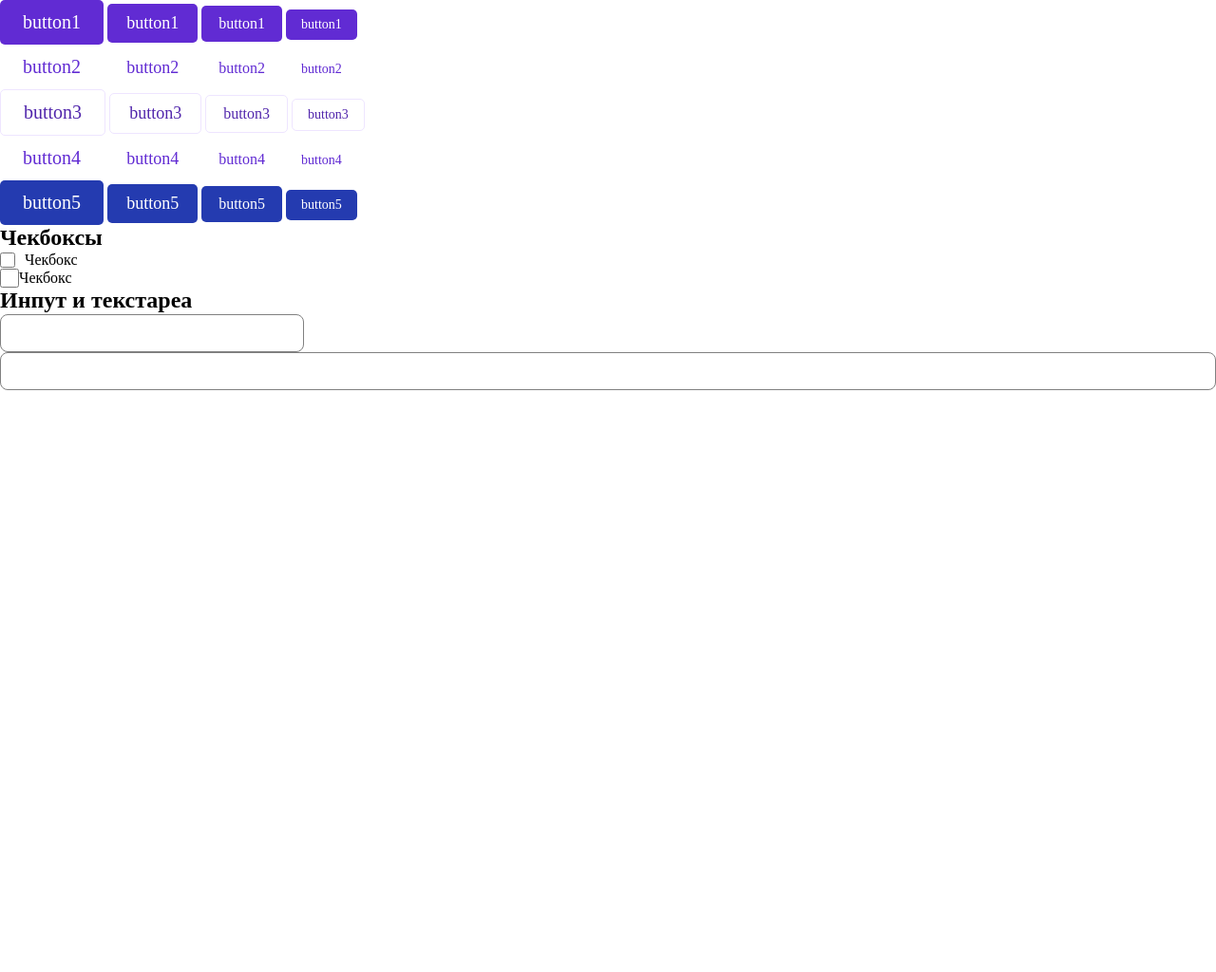
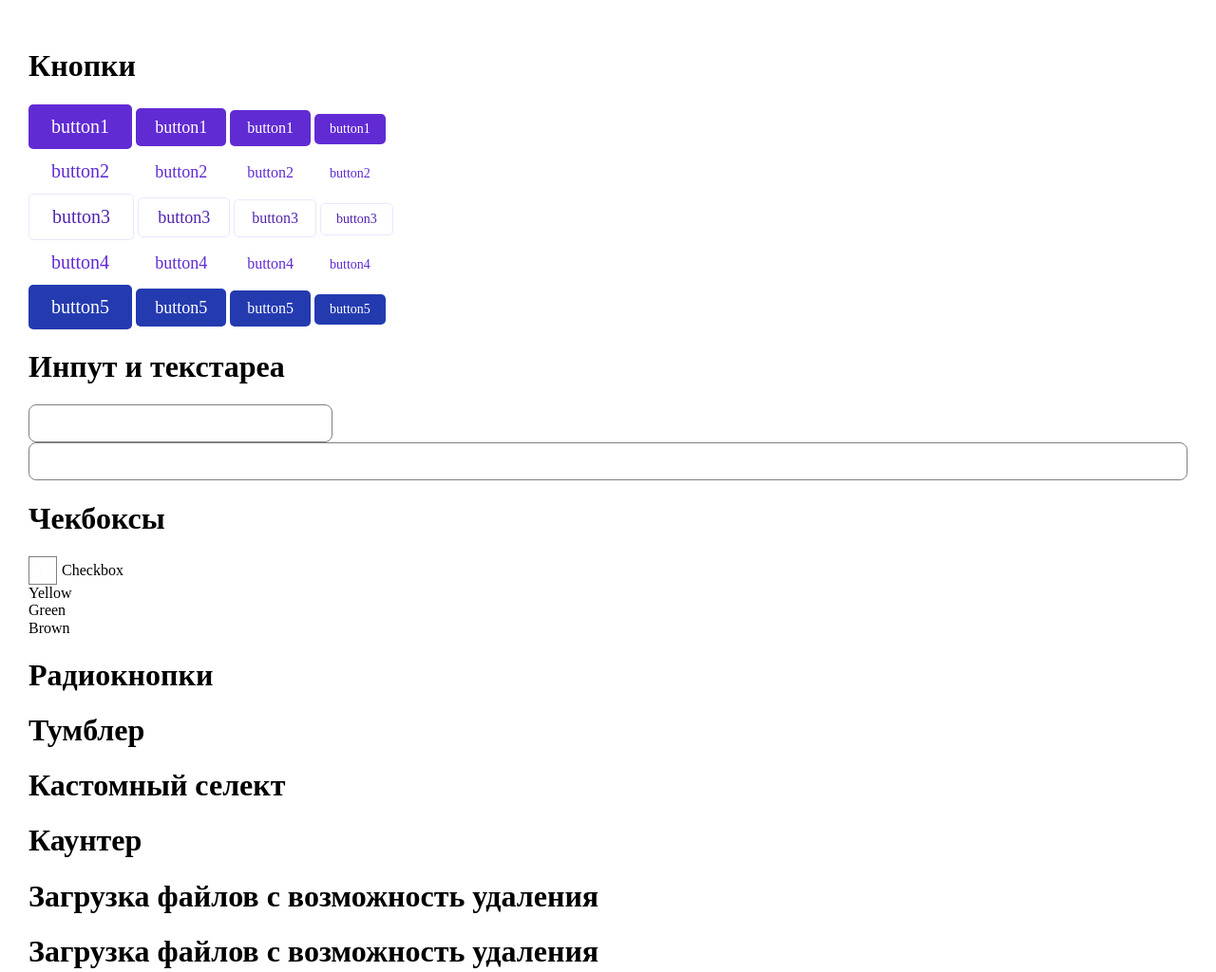
Before and after one commit to developer-of-rivia/UI-test, a website: page app/ui-tree.html in a window 1280 px wide. Shown: the whole page at 95% size. Before the commit the page ends 800 px from the top, so only its background shows below. Drawn offline with Linux system fonts and the light colour scheme.

Commit message:
сделана основа чекбоксов

```diff
--- /dev/null
+++ b/app/css/uicss.css
@@ -0,0 +1,25 @@
+/* CHECKBOXES */
+/* checkbox */
+.checkbox{
+    display: flex;
+    align-items: center;
+}
+.checkbox--gap1{
+    gap: 5px;
+}
+/* checkbox__input */
+.checkbox__input{
+    position: absolute;
+    opacity: 0.01;
+}
+/* checkbox__cell */
+.checkbox__cell{
+    border: 1px solid gray;
+}
+.checkbox__input:checked + .checkbox__cell{
+    background: red;
+}
+.checkbox__cell--size1{
+    width: 30px;
+    height: 30px;
+}
--- a/app/ui-tree.html
+++ b/app/ui-tree.html
@@ -18,13 +18,14 @@
 	<link href="https://fonts.googleapis.com/css?family=Roboto:300,300i,400,400i,500,500i,700,700i,900|Rubik:500,700,900&subset=latin,cyrillic" rel="stylesheet">
 	<!-- Базовые стили CSS -->
 	<link rel="stylesheet" href="css/main.css">
+    <link rel="stylesheet" href="css/uicss.css">
 	<!-- endbuild -->
 </head>
 <body>
 
 
 
-
+    <h1>Кнопки</h1>
     <div class="row">
         <div class="
             button
@@ -230,38 +231,10 @@
     </div>
 
 
-
-
-
-    <!-- checkbox -->
-    <!-- checkbox -->
-    <!-- checkbox -->
-    <h2>Чекбоксы</h2>
-    <div class="row">
-        <label class="checkbox checkbox--gap1">
-            <input class="checkbox__input checkbox__input--size1" type="checkbox">
-            <div class="checkbox__content">
-                Чекбокс
-            </div>
-        </label>
-    </div>
-    <div class="row">
-        <label class="checkbox">
-            <input class="checkbox__input checkbox__input--size2" type="checkbox">
-            <div class="checkbox__content">
-                Чекбокс
-            </div>
-        </label>
-    </div>
-
-
-
-
-
     <!-- input -->
     <!-- input -->
     <!-- input -->
-	<h2>Инпут и текстареа</h2>
+	<h1>Инпут и текстареа</h1>
     <div class="row">
         <div class="field-cell">
             <input type="text" class="field field--size1 field--bradius1 field--border1">
@@ -276,6 +249,40 @@
 
 
 
+    <!-- checkbox -->
+    <!-- checkbox -->
+    <!-- checkbox -->
+    <h1>Чекбоксы</h1>
+    <label class="checkbox checkbox--gap1">
+        <input type="checkbox" class="checkbox__input"/></input>
+        <div class="checkbox__cell checkbox__cell--size1"></div>
+        <div class="checkbox__text">Checkbox</div>
+    </label>
+
+
+    <div class="checkbox">
+        <input type="checkbox" id="test2" checked="checked" class="checkbox__input"/>
+        <label for="test2" class="checkbox__label">Yellow</label>
+    </div>
+    <div class="checkbox">
+        <input type="checkbox" id="test3" checked="checked" disabled="disabled" class="checkbox__input"/>
+        <label for="test3" class="checkbox__label">Green</label>
+    </div>
+    <div class="checkbox">
+        <input type="checkbox" id="test4" disabled="disabled" class="checkbox__input"/>
+        <label for="test4" class="checkbox__label">Brown</label>
+    </div>
+
+
+
+
+
+    <h1>Радиокнопки</h1>
+    <h1>Тумблер</h1>
+    <h1>Кастомный селект</h1>
+    <h1>Каунтер</h1>
+    <h1>Загрузка файлов с возможность удаления</h1>
+    <h1>Загрузка файлов с возможность удаления</h1>
 
 
 
@@ -283,7 +290,11 @@
 
 
 
-
+    <style>
+        body{
+            padding: 30px;
+        }
+    </style>
 
 	<!-- Scripts -->
 	<!-- build:js -->
```
